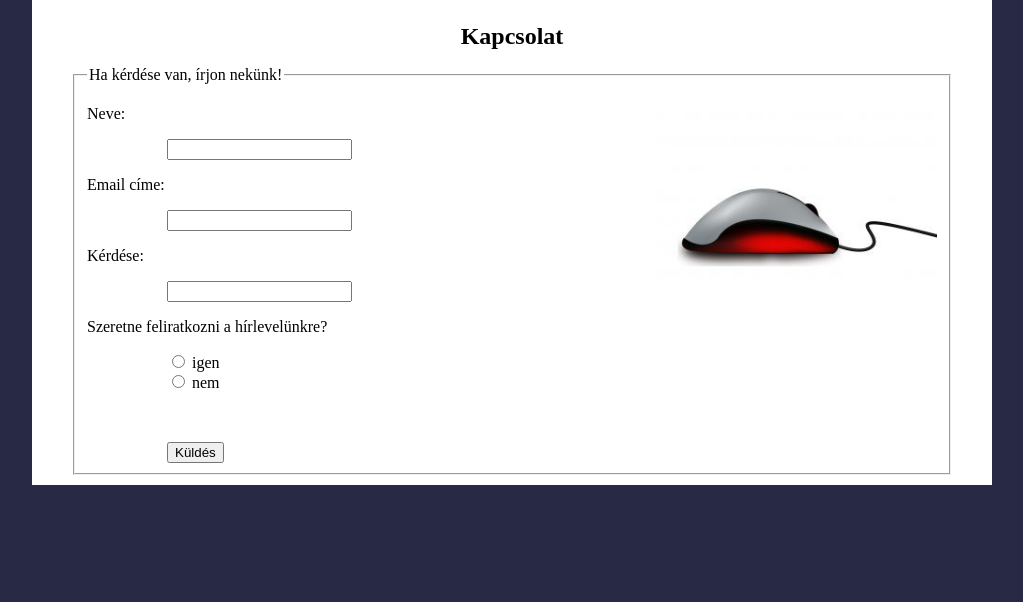
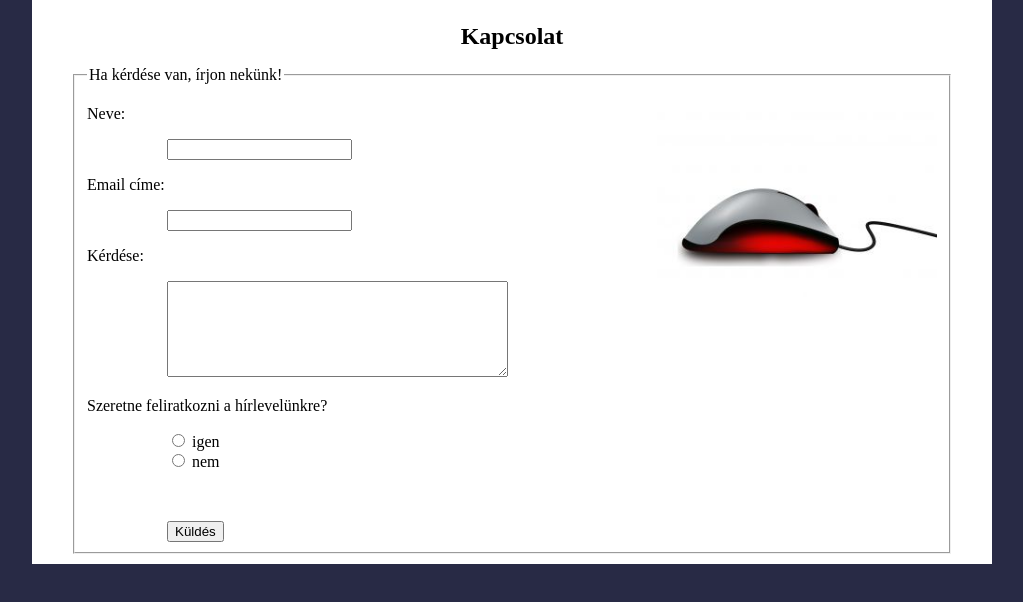
Before and after one commit to paaldorina/munkaf-jlok-20_onallo, a plain HTML site: page kapcs.html in a window 1280 px wide. Shown: the part 162-764 px from the top of the page, without its empty margins (128-1151 px from the left). Drawn offline with Linux system fonts and the light colour scheme.

Commit message:
feladat 10

```diff
--- a/kapcs.html
+++ b/kapcs.html
@@ -33,7 +33,7 @@
                     </div>
                     <div>
                         <p>Kérdése:</p>
-                        <div><input type="text" name="kerdes" value=""></div>
+                        <div><textarea name="kerdese" id="" cols="40" rows="6"></textarea></div>
                     </div>
                     <div>
                         <p>Szeretne feliratkozni a hírlevelünkre?</p>
```
